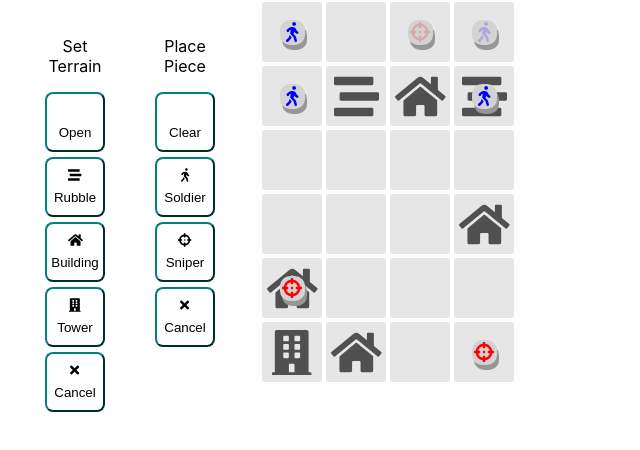
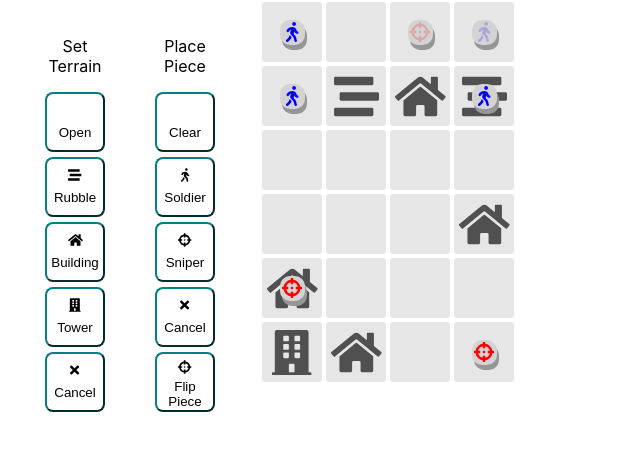
Before and after one commit to Sasooli/sniper-game, a React (Create React App) app: page / in a window 1280 px wide. Shown: the top 450 px of the page, without its empty margins (0-640 px from the left). Built offline with nearby package versions, Linux system fonts and the light colour scheme.

Commit message:
Added flip piece button

```diff
--- a/src/App.tsx
+++ b/src/App.tsx
@@ -10,7 +10,8 @@ import Controls from './display/controls';
 export enum ClickModes {
   NONE,
   SET_TERRAIN,
-  SET_PIECE
+  SET_PIECE,
+  FLIP_PIECE
 }
 
 function App() {
@@ -41,13 +42,19 @@ function App() {
   const [ pieceMode, setPieceMode ] = useState<PieceType | undefined>(undefined);
 
   const squareClick = (x: number, y: number) => {
+    let newBoardPieces
     switch (clickMode) {
       case ClickModes.SET_PIECE:
-        let newBoardPieces = cloneDeep(boardPieces);
+        newBoardPieces = cloneDeep(boardPieces);
         if (pieceMode !== undefined) {
           newBoardPieces.removePiece(x, y);
           if (pieceMode !== PieceType.None) newBoardPieces.placeNewPiece(x, y, pieceMode);
         }
+        setBoardPieces(newBoardPieces);
+        break;
+      case ClickModes.FLIP_PIECE:
+        newBoardPieces = cloneDeep(boardPieces);
+        newBoardPieces.flipPiece(x, y);
         setBoardPieces(newBoardPieces);
         break;
       case ClickModes.SET_TERRAIN:
--- a/src/display/piece-controls.tsx
+++ b/src/display/piece-controls.tsx
@@ -15,13 +15,13 @@ type PieceControlsProps = {
 
 function PieceControls({pieceMode, setPieceMode, clickMode, setClickMode} : PieceControlsProps) {
 
-    const pieceButton = (pieceType : PieceType | undefined, text: string, icon: IconDefinition | undefined) =>
+    const addPieceButton = (pieceType : PieceType | undefined, text: string, icon: IconDefinition | undefined) =>
         <button
             onClick={() => {
                 setPieceMode(pieceType);
                 setClickMode(pieceType === undefined ? ClickModes.NONE : ClickModes.SET_PIECE);
             }}
-            className={`piece-button ${(clickMode === ClickModes.SET_PIECE) && (pieceMode === pieceType)
+            className={`piece-button ${clickMode === ClickModes.SET_PIECE && pieceMode === pieceType
                 ? 'piece-button-active'
                 : 'piece-button-inactive'}`}
         >
@@ -32,13 +32,28 @@ function PieceControls({pieceMode, setPieceMode, clickMode, setClickMode} : Piec
             <div className='piece-button-text'>{text}</div>
         </button>;
 
+    const flipPieceButton =
+        <button
+            onClick={() => {
+                setClickMode(ClickModes.FLIP_PIECE);
+            }}
+            className={`piece-button ${clickMode === ClickModes.FLIP_PIECE
+                ? 'piece-button-active'
+                : 'piece-button-inactive'}`}
+        >
+            {/* TODO: find correct icon*/}
+            <FontAwesomeIcon icon={faCrosshairs} className='piece-button-icon' />
+            <div className='piece-button-text'>Flip Piece</div>
+        </button>;
+
     return (
         <div className={'terrain-controls-container'}>
             <p className={'controls-label'}>Place<br />Piece</p>
-            {pieceButton(PieceType.None, 'Clear', undefined)}
-            {pieceButton(PieceType.Soldier, 'Soldier', faWalking)}
-            {pieceButton(PieceType.Sniper, 'Sniper', faCrosshairs)}
-            {pieceButton(undefined, 'Cancel', faTimes)}
+            {addPieceButton(PieceType.None, 'Clear', undefined)}
+            {addPieceButton(PieceType.Soldier, 'Soldier', faWalking)}
+            {addPieceButton(PieceType.Sniper, 'Sniper', faCrosshairs)}
+            {addPieceButton(undefined, 'Cancel', faTimes)}
+            {flipPieceButton}
             {/* TODO: get this icon, text from the piecetype*/}
         </div>
     )
```
